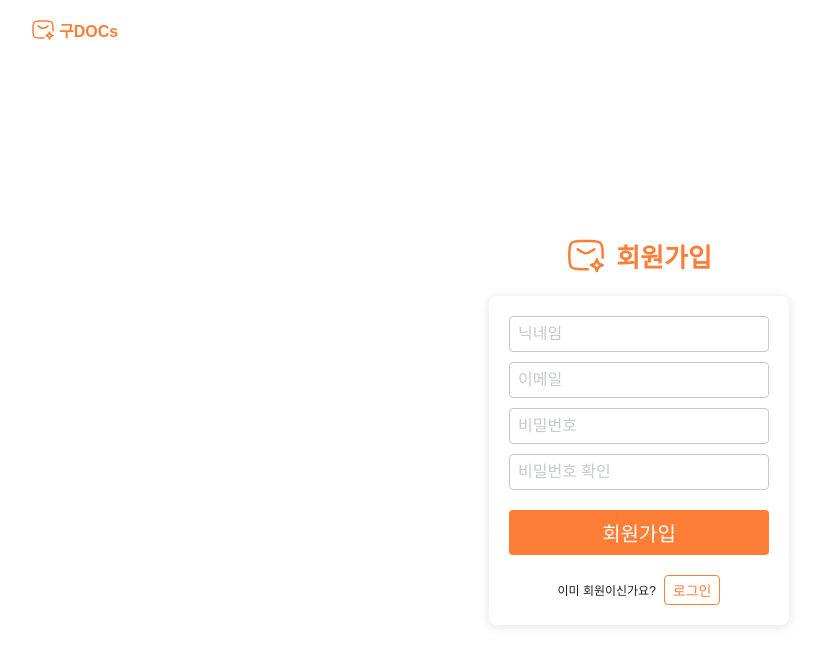
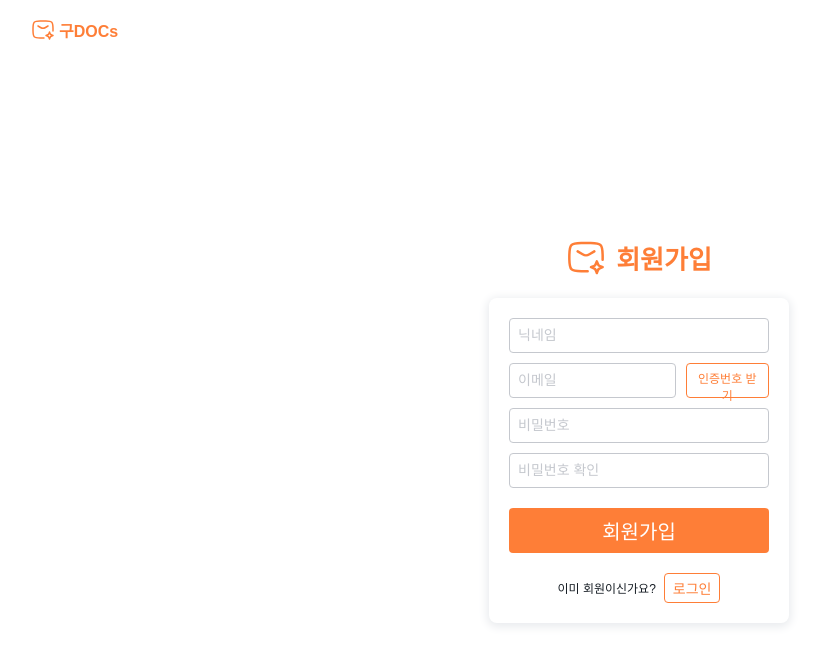
Before and after one commit to nine-docs/client, a React (Create React App) app: page /signin in a window 1280 px wide. Shown: the top 666 px of the page, without its empty margins (1-822 px from the left). Built offline with nearby package versions, Linux system fonts and the light colour scheme; a web font is replaced by a local one.

Commit message:
Feat. 인증번호 받기 버튼 추가

```diff
--- a/src/components/buttons/base_button/BaseButton.module.scss
+++ b/src/components/buttons/base_button/BaseButton.module.scss
@@ -11,6 +11,10 @@
   &:active {
     opacity: 1;
   }
+}
+
+.h35 {
+  height: 35px;
 }
 
 .radius_4 {
--- a/src/components/buttons/base_button/BaseButton.tsx
+++ b/src/components/buttons/base_button/BaseButton.tsx
@@ -7,6 +7,7 @@ type BaseButtonProps = {
   theme?: "primary" | "primary-line" | "gray" | "none";
   onClick?: () => void;
   width?: 0 | "fit-content" | string;
+  height?: "35";
   br?: "4" | "8" | "20";
   p?: "xl" | "l" | "n" | "s";
   children?: React.ReactNode;
@@ -16,6 +17,7 @@ const BaseButton: React.FC<BaseButtonProps> = ({
   type = "button",
   theme = "primary",
   width,
+  height,
   onClick = () => {},
   br = "4",
   p = "n",
@@ -53,6 +55,7 @@ const BaseButton: React.FC<BaseButtonProps> = ({
                   ? classes.p_s
                   : undefined
         }
+        ${height === "35" ? classes.h35 : undefined}
         `}
       type={type}
       onClick={onClick}
--- a/src/components/buttons/text_button/TextButton.tsx
+++ b/src/components/buttons/text_button/TextButton.tsx
@@ -10,6 +10,7 @@ type TextButtonProps = {
   text: string;
   size?: "small" | "normal" | "large" | "xlarge" | "h3" | "h2" | "h1";
   width?: 0 | "fit-content" | string;
+  height?: "35";
   br?: "4" | "8" | "20";
   p?: "xl" | "l" | "n" | "s";
   onClick?: () => void;
@@ -20,6 +21,7 @@ const TextButton: React.FC<TextButtonProps> = ({
   text,
   size = "normal",
   width = "fit-content",
+  height,
   br,
   p,
   onClick,
@@ -28,6 +30,7 @@ const TextButton: React.FC<TextButtonProps> = ({
     <BaseButton
       type={type}
       width={width}
+      height={height}
       theme={theme}
       onClick={onClick}
       br={br}
--- a/src/components/inputs/base_input/BaseInput.module.scss
+++ b/src/components/inputs/base_input/BaseInput.module.scss
@@ -10,6 +10,7 @@
   border-radius: 4px;
   padding: 8px;
   width: 100%;
+  height: 35px;
 
   &::placeholder {
     color: $grey04;
--- a/src/pages/auth_pages/sign_in_pages/SignInPage.tsx
+++ b/src/pages/auth_pages/sign_in_pages/SignInPage.tsx
@@ -81,6 +81,15 @@ const SignInPage = () => {
                     },
                   }}
                 />
+                <TextButton
+                  type="button"
+                  width={"120px"}
+                  height="35"
+                  text="인증번호 받기"
+                  theme="primary-line"
+                  p="s"
+                  size="small"
+                />
               </div>
               <BaseInput
                 type="password"
--- a/src/styles/common.scss
+++ b/src/styles/common.scss
@@ -1,7 +1,7 @@
 @import "reset", "variables", "mixin";
 
 * {
-  @include font(16px, normal, $black, $defaultFont);
+  @include font($fn, normal, $black, $defaultFont);
   color: $grey08;
 
   h1 {
```
